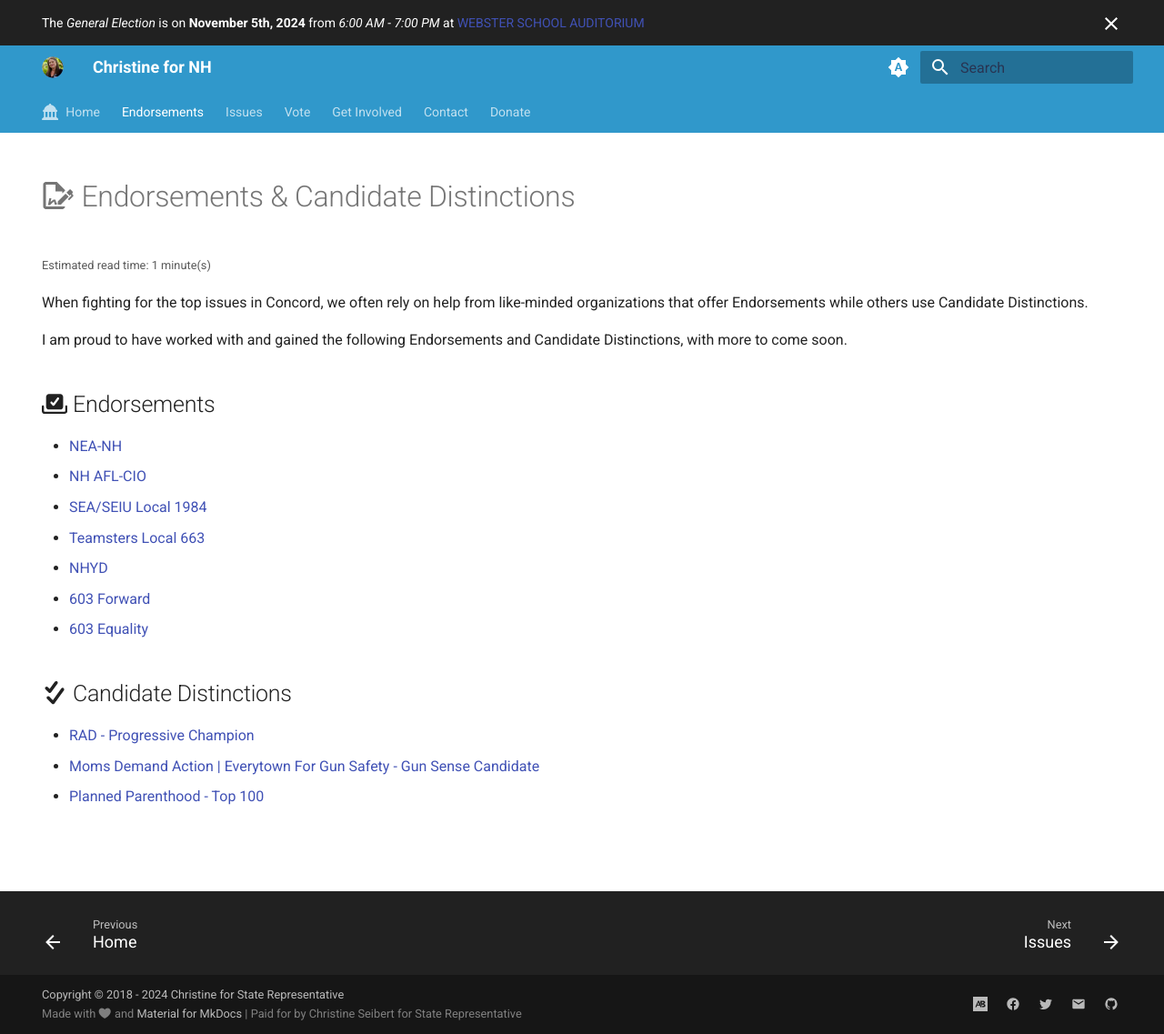
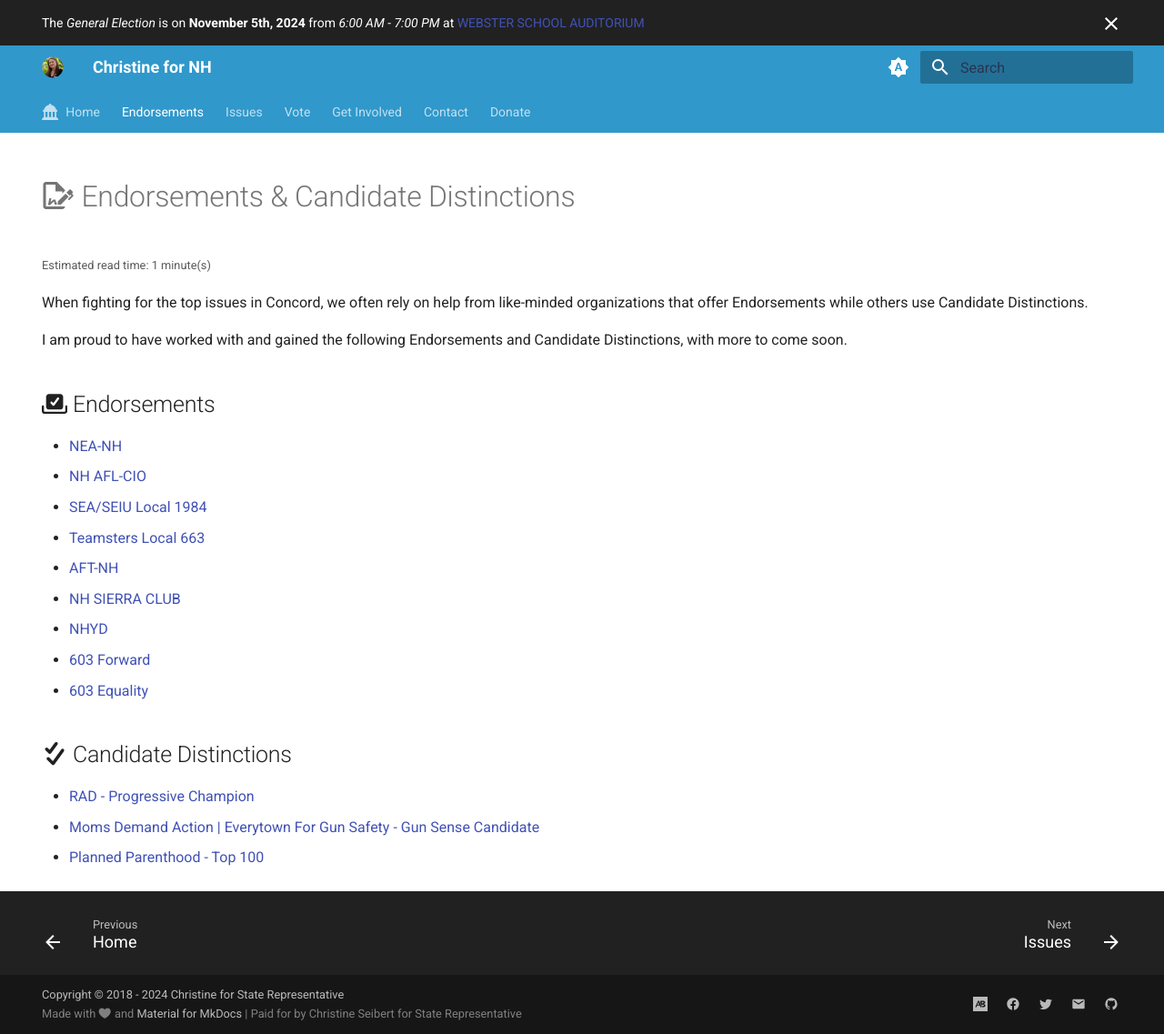
Before and after one commit to christine-seibert/christine-for-nh, an MkDocs documentation site: the page built from docs/endorsements.md, in a window 1280 px wide and 1137 px high. Shown: the whole window at 91% size. Built offline with MkDocs 1.6.1 and Material for MkDocs 9.7.7, drawn with Linux system fonts in a browser that asks for light colours; plug-ins that fetch from the network failed and are left out.

Commit message:
feat: add new endorsements and absentee ballot application links

```diff
--- a/docs/endorsements.md
+++ b/docs/endorsements.md
@@ -19,6 +19,8 @@
 - [NH AFL-CIO](https://nhaflcio.org/2024-new-hampshire-afl-cio-endorsed-candidates/)
 - [SEA/SEIU Local 1984](https://seiu1984.org/nh-politics-political-endorsements/)
 - [Teamsters Local 663](https://teamsters633.com/political/endorsements/)
+- [AFT-NH](https://nh.aft.org/news/aft-nh-2024-endorsed-candidates)
+- [NH SIERRA CLUB](https://www.sierraclub.org/new-hampshire/2024-nh-political-team-activities)
 - [NHYD](https://www.nhyd.org/)
 - [603 Forward](https://www.603forward.org/)
 - [603 Equality](https://linktr.ee/603equalitynh)
```
Also changed, not shown: docs/vote.md (+1 -0 lines).
